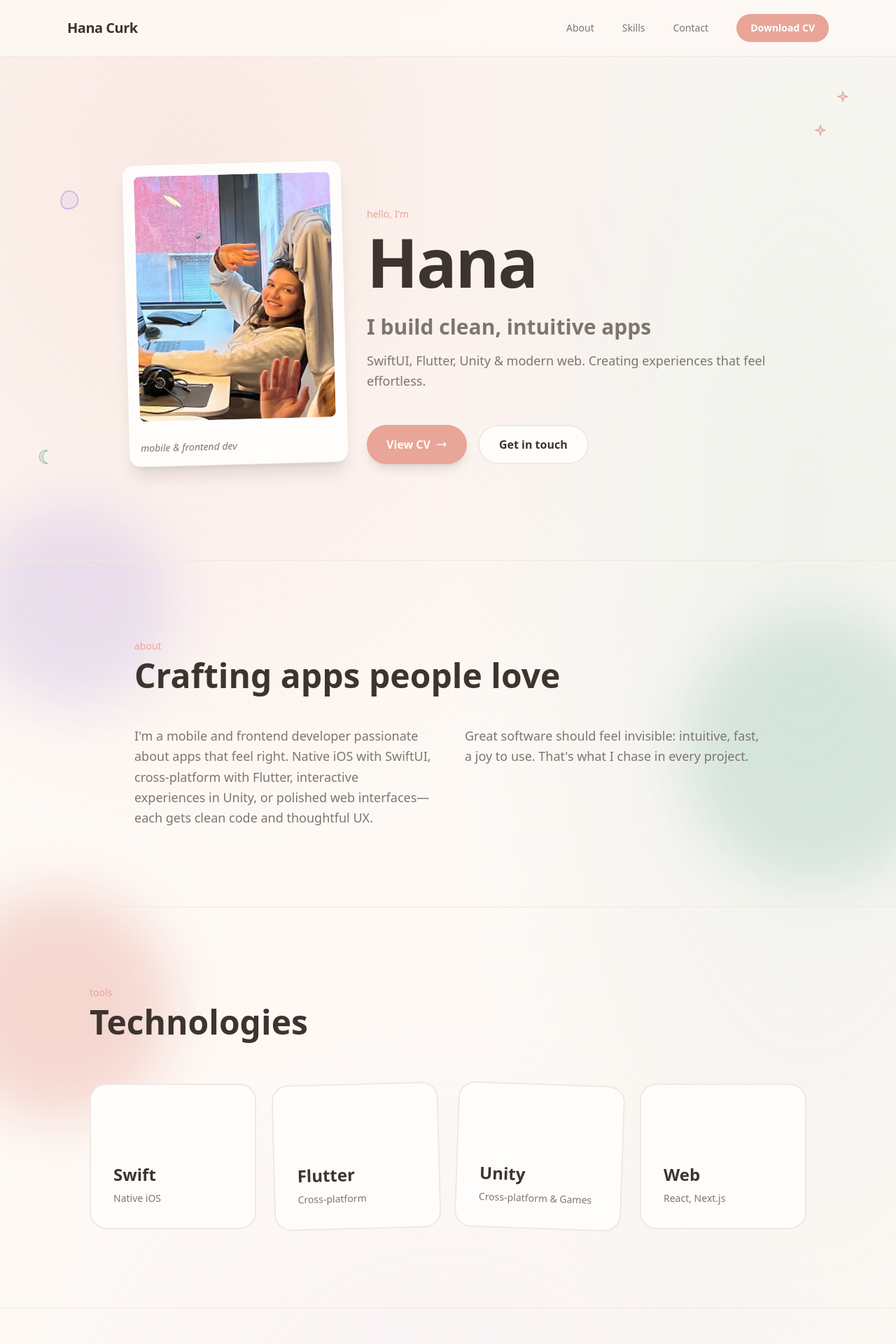
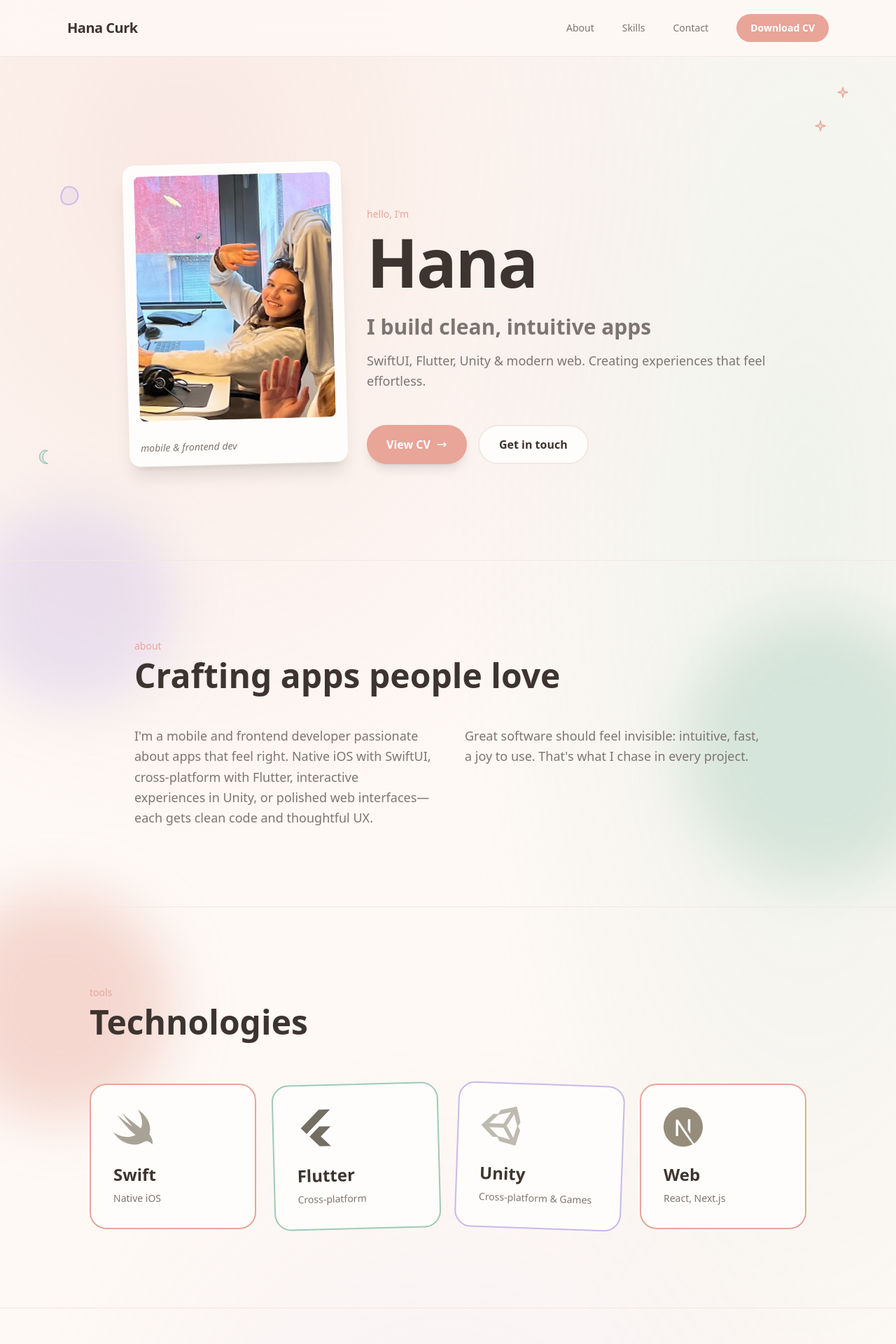
Before and after one commit to hanacurk/hana-dev, a Next.js app: page / in a window 1280 px wide. Shown: the top 1920 px of the page at 70% size. Built offline with nearby package versions, Linux system fonts and the light colour scheme.

Commit message:
Design design...

```diff
--- a/app/components/illustrations.tsx
+++ b/app/components/illustrations.tsx
@@ -1,4 +1,5 @@
 /* Cute SVG illustrations - rounded, friendly style */
+import Image from "next/image";
 
 export function SwiftIllustration({ className = "h-14 w-14" }: { className?: string }) {
   return (
@@ -15,42 +16,37 @@ export function SwiftIllustration({ className = "h-14 w-14" }: { className?: str
   );
 }
 
-// SwiftIcon.tsx - Replace with your downloaded SVG path data
 export function SwiftIcon({ className = "h-14 w-14" }: { className?: string }) {
   return (
-    <svg className={className} viewBox="0 0 24 24" fill="currentColor">
-      {"/swift.svg"}
-    </svg>
+    <div className={`${className} filter brightness-0 invert-[0.6] sepia-[0.3] saturate(3) hue-rotate-[200deg]`}>
+      <Image src="/swift.svg" alt="Swift" fill className="object-contain" />
+    </div>
   );
 }
 
-// flutter icon
 export function FlutterIcon({ className = "h-14 w-14" }: { className?: string }) {
   return (
-    <svg className={className} viewBox="0 0 24 24" fill="currentColor">
-      {"/flutter.svg"}
-    </svg>
+    <div className={`${className} filter brightness-0 invert-[0.4] sepia-[0.4] saturate(4) hue-rotate-[120deg]`}>
+      <Image src="/flutter.svg" alt="Flutter" fill className="object-contain" />
+    </div>
   );
 }
 
-// unity icon
 export function UnityIcon({ className = "h-14 w-14" }: { className?: string }) {
   return (
-    <svg className={className} viewBox="0 0 24 24" fill="currentColor">
-      {"/unity.svg"}
-    </svg>
+    <div className={`${className} filter brightness-0 invert-[0.7] sepia-[0.2] saturate(2) hue-rotate-[280deg]`}>
+      <Image src="/unity.svg" alt="Unity" fill className="object-contain" />
+    </div>
   );
 }
 
-// web icon
 export function WebIcon({ className = "h-14 w-14" }: { className?: string }) {
   return (
-    <svg className={className} viewBox="0 0 24 24" fill="currentColor">
-      {"/web.svg"}
-    </svg>
+    <div className={`${className} filter brightness-0 invert-[0.5] sepia-[0.5] saturate(3) hue-rotate-[160deg]`}>
+      <Image src="/nextjs.svg" alt="Web" fill className="object-contain" />
+    </div>
   );
 }
-
 
 export function FlutterIllustration({ className = "h-14 w-14" }: { className?: string }) {
   return (
--- a/app/globals.css
+++ b/app/globals.css
@@ -62,3 +62,13 @@ body {
 .art-tilt-alt:hover {
   --tw-rotate: -2deg !important;
 }
+
+@keyframes floatSlow {
+  0% { transform: translateY(0px); }
+  50% { transform: translateY(-12px); }
+  100% { transform: translateY(0px); }
+}
+
+.float-slow {
+  animation: floatSlow 8s ease-in-out infinite;
+}
--- a/app/page.tsx
+++ b/app/page.tsx
@@ -65,16 +65,16 @@ export default function Home() {
       <section className="relative flex min-h-screen flex-col items-center justify-center overflow-hidden px-8 pt-24">
         {/* Decorative illustrations - fixed, stay in viewport top; only visible when hero is on screen */}
         <div className="pointer-events-none absolute inset-0 z-0">
-          <div className="absolute right-16 top-32 text-[var(--accent)]">
+          <div className="absolute float-slow right-16 top-32 text-[var(--accent)]">
             <SparkleDecoration />
           </div>
-          <div className="absolute right-24 top-44 text-[var(--accent)]">
+          <div className="absolute float-slow right-24 top-44 text-[var(--accent)]">
             <SparkleDecoration />
           </div>
           <div className="absolute bottom-32 left-12 text-[var(--accent-2)]">
             <MoonDecoration />
           </div>
-          <div className="absolute left-20 top-1/3 text-[var(--accent-3)]">
+          <div className="absolute float-slow left-20 top-1/3 text-[var(--accent-3)]">
             <BlobDecoration />
           </div>
         </div>
@@ -223,12 +223,13 @@ export default function Home() {
       ].map((skill) => (
         <div
           key={skill.title}
+          style={{ borderColor: skill.color }}
           className={`
             group relative
-            rounded-3xl border-2 border-[var(--card-border)]
+            rounded-3xl border-2 border-[var(--${skill.color})]
             bg-[var(--card)] p-8
             transition-all duration-500 ease-out hover:shadow-xl
-            hover:border-[var(--accent)]/50
+            hover:border-[var(--${skill.color})]/50
             hover:-rotate-3 hover:translate-y-2
             ${skill.tilt}
           `}
@@ -240,7 +241,6 @@ export default function Home() {
             {skill.title}
           </h3>
           <p className="mt-2 text-sm text-[var(--muted)]">{skill.desc}</p>
-          <div className="absolute right-4 top-4 h-8 w-8 rounded-full border-2 border-[var(--accent)]/30 opacity-0 transition-all duration-300  group-hover:scale-110" />
         </div>
       ))}
     </div>
```
